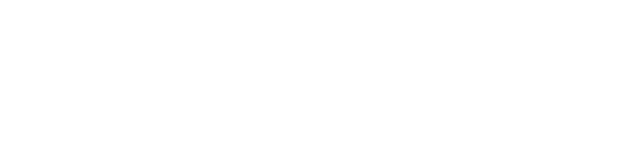
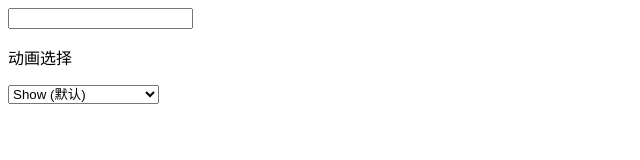
Before and after one commit to jufengliushao/jQueryUI-JSRealiztion, a plain HTML site: page DatePicker.html in a window 1280 px wide. Shown: the whole page, without its empty margins (0-640 px from the left). Drawn offline with Linux system fonts and the light colour scheme.

Commit message:
add datepicker animation

```diff
--- a/DatePicker.html
+++ b/DatePicker.html
@@ -2,9 +2,26 @@
 <html lang="en">
 <head>
     <meta charset="UTF-8">
-    <title>Title</title>
+    <title>Datepicker</title>
+    <script src="jQuery/jquery-3.1.1.min.js"></script>
+    <script src="jQuery/jquery-ui.min.js"></script>
+    <script src="js/DatePicker.js"></script>
+    <link href="jQuery/jquery-ui.min.css" rel="stylesheet" type="text/css">
 </head>
 <body>
-
+    <input type="text" id="date" />
+    <p>动画选择</p>
+    <select id="selecter">
+        <option value="show">Show (默认)</option>
+        <option value="sliderDown">滑下</option>
+        <option value="fadeIn">淡入</option>
+        <option value="blind">Blind (UI 百叶窗特效)</option>
+        <option value="bounce">Bounce (UI 反弹特效)</option>
+        <option value="clip">Clip (UI 剪辑特效)</option>
+        <option value="drop">Slide (UI 滑动特效)</option>
+        <option value="fold">Fold (UI 折叠特效)</option>
+        <option value="slide">Slide (UI 滑动特效)</option>
+        <option value="">无</option>
+    </select>
 </body>
 </html>
--- a/js/DatePicker.js
+++ b/js/DatePicker.js
@@ -1,3 +1,14 @@
 /**
  * Created by cnlive-lsf-doc on 2017/2/18.
  */
+$(document).ready(function () {
+    $("#date").datepicker();
+});
+
+window.onload = function () {
+    document.getElementById("selecter").addEventListener("change", sliderValueChanged);
+};
+
+function sliderValueChanged() {
+    console.log(this.value);
+}
```
